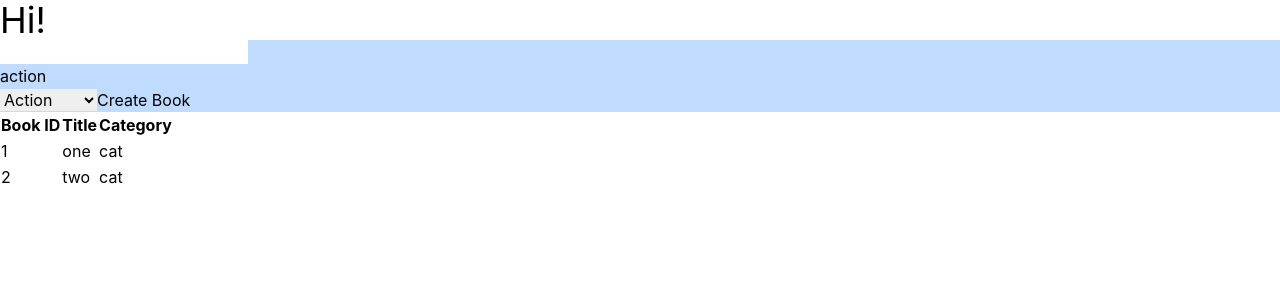
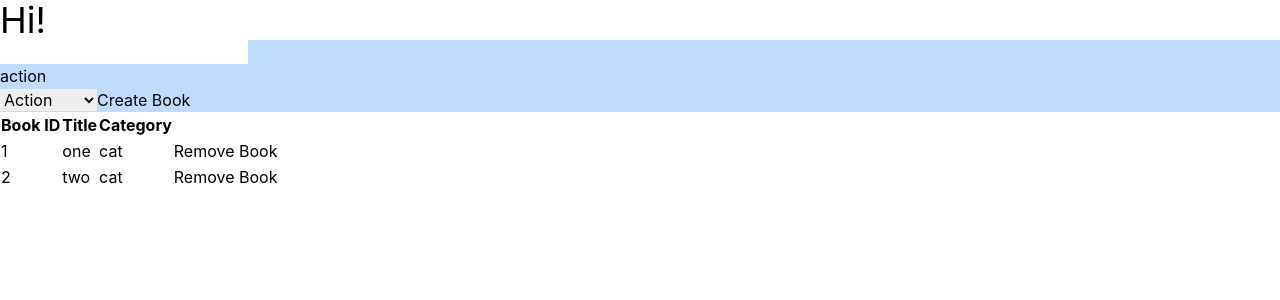
Before and after one commit to chubaquelo/React-Bookstore, a React (Create React App) app: page / in a window 1280 px wide. Shown: the top 300 px of the page. Built offline with nearby package versions, Linux system fonts and the light colour scheme.

Commit message:
connect removeBook action to the component

```diff
--- a/src/actions/index.js
+++ b/src/actions/index.js
@@ -5,7 +5,7 @@ export const addBook = book => (
   }
 );
 
-export const removeBook = book => ({
+export const removeBook = bookId => ({
   type: 'REMOVE_BOOK',
-  payload: book,
+  payload: bookId,
 });
--- a/src/components/Book.js
+++ b/src/components/Book.js
@@ -1,12 +1,15 @@
 import React from 'react';
 import PropTypes from 'prop-types';
 
-export default function Book({ id, title, category }) {
+export default function Book({
+  id, title, category, removeBook,
+}) {
   return (
     <>
       <td>{id}</td>
       <td>{title}</td>
       <td>{category}</td>
+      <td><button type="button" onClick={() => removeBook(id)}>Remove Book</button></td>
     </>
   );
 }
@@ -15,10 +18,12 @@ Book.defaultProps = {
   id: 0,
   title: '',
   category: '',
+  removeBook: () => {},
 };
 
 Book.propTypes = {
   id: PropTypes.number,
   title: PropTypes.string,
   category: PropTypes.string,
+  removeBook: PropTypes.func,
 };
--- a/src/components/BooksList.js
+++ b/src/components/BooksList.js
@@ -2,11 +2,22 @@ import React from 'react';
 import { connect } from 'react-redux';
 import PropTypes from 'prop-types';
 import Book from './Book';
+import { removeBook } from '../actions';
 
-function BooksList({ bookData }) {
+function BooksList({ bookData, dispatch }) {
+  function removeThisBook(id) {
+    dispatch(removeBook(id));
+  }
+
+  console.log(bookData);
   const books = bookData.map(book => (
     <tr key={book.id}>
-      <Book id={book.id} title={book.title} category={book.category} />
+      <Book
+        id={book.id}
+        title={book.title}
+        category={book.category}
+        removeBook={removeThisBook}
+      />
     </tr>
   ));
 
@@ -20,9 +31,7 @@ function BooksList({ bookData }) {
             <th>Category</th>
           </tr>
         </thead>
-        <tbody>
-          {books}
-        </tbody>
+        <tbody>{books}</tbody>
       </table>
     </div>
   );
@@ -36,11 +45,12 @@ function mapStateToProps(state) {
 
 BooksList.propTypes = {
   bookData: PropTypes.oneOfType(['string', 'array', 'object']),
-
+  dispatch: PropTypes.func,
 };
 
 BooksList.defaultProps = {
   bookData: {},
+  dispatch: () => {},
 };
 
 export default connect(mapStateToProps, null)(BooksList);
```
